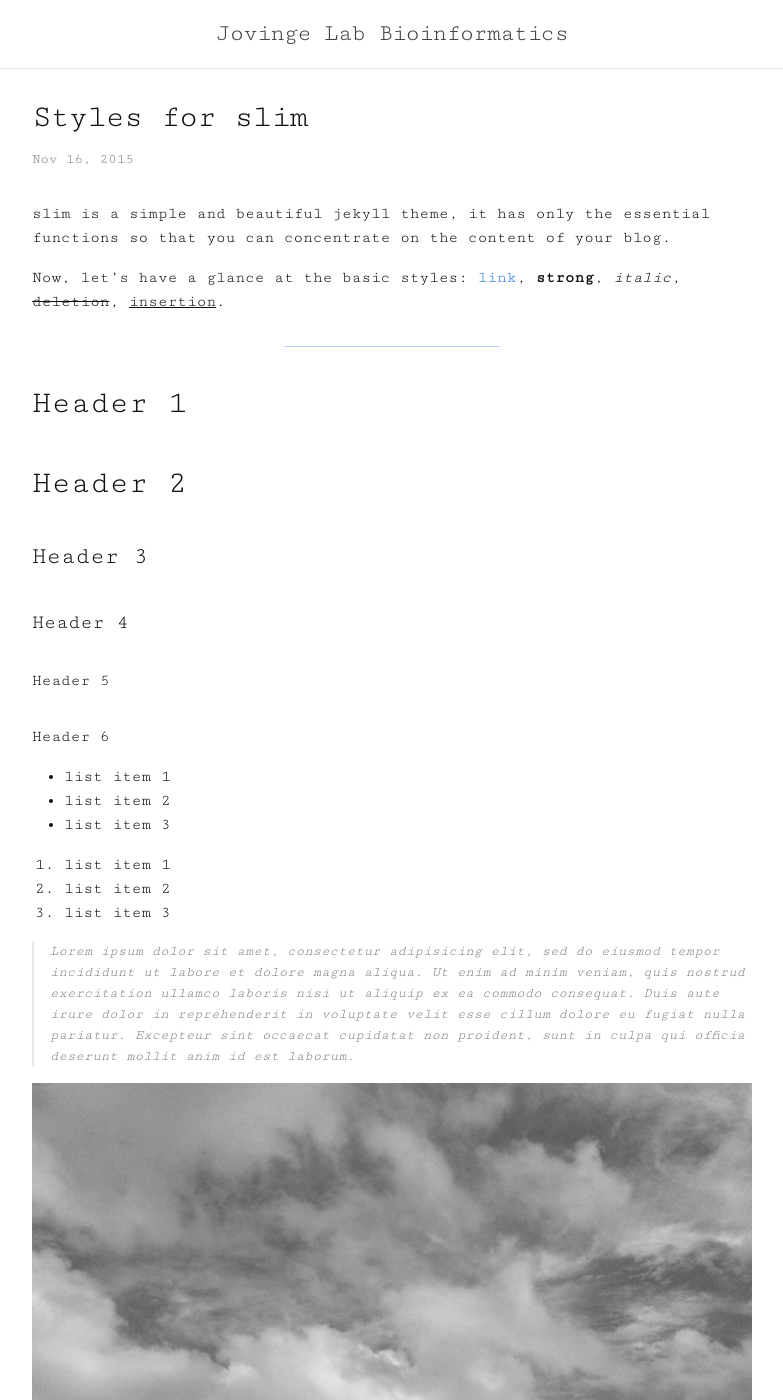
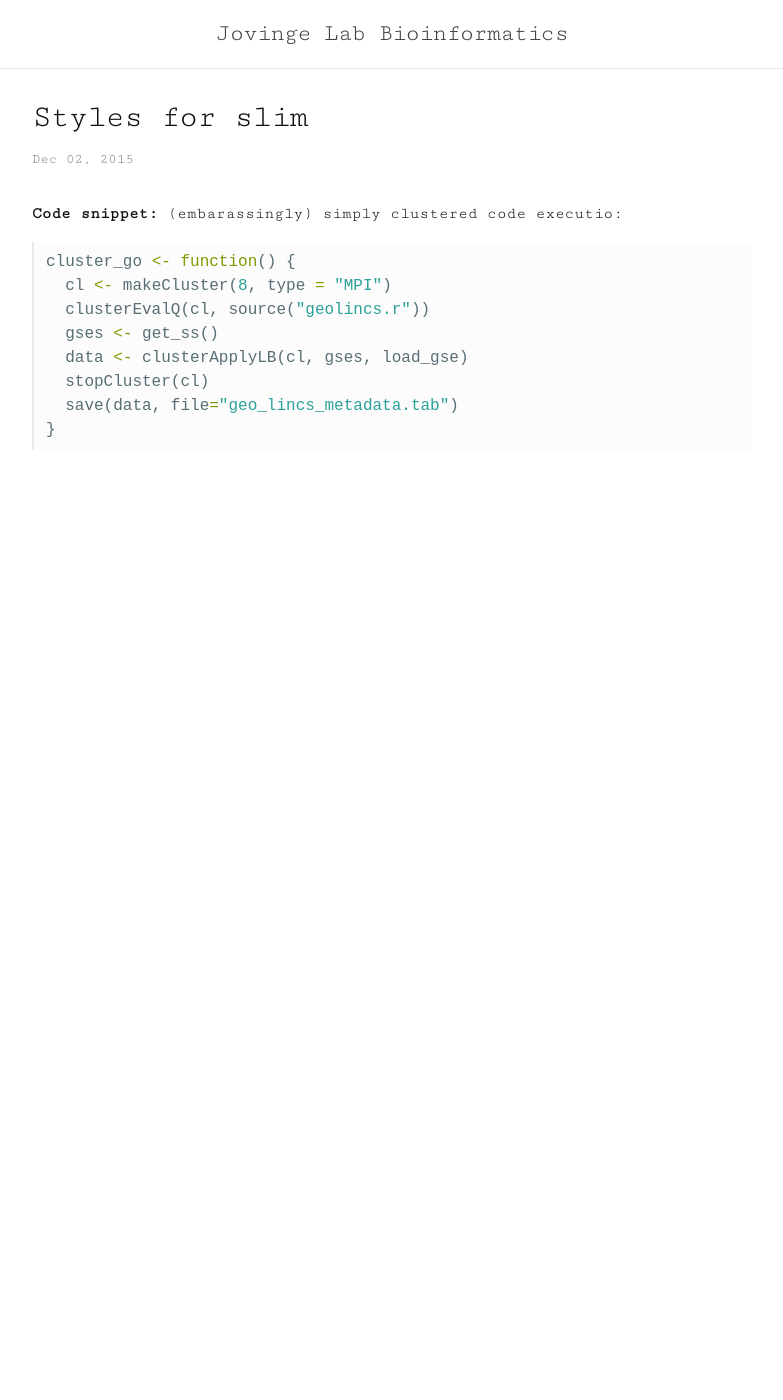
Before and after one commit to JovingeLabSoftware/JovingeLabSoftware.github.io, a Jekyll site: the page built from _posts/2015-11-16-styles-for-slim.md, in a window 1280 px wide and 1400 px high. Shown: the whole window, without its empty margins (248-1031 px from the left). Built offline with Jekyll 4.4.1, drawn with Linux system fonts in a browser that asks for light colours; Markdown is read by kramdown in place of the engine named in the settings; some of the changed text lies outside the part shown.

Commit message:
Updated 2015-11-16-styles-for-slim.md

````diff
--- a/_posts/2015-11-16-styles-for-slim.md
+++ b/_posts/2015-11-16-styles-for-slim.md
@@ -1,66 +1,20 @@
 ---
 layout: post
-title:  Styles for slim
-date:   2015-11-16  00:00:00
+title: Styles for slim
+date: 2015-12-02T00:00:00.000Z
+published: true
 ---
 
-slim is a simple and beautiful jekyll theme, it has only the essential functions
-so that you can concentrate on the content of your blog.
 
-Now, let's have a glance at the basic styles: [link](http://github.com/syaning/vida),
-**strong**, *italic*, <del>deletion</del>, <ins>insertion</ins>.
+**Code snippet:** (embarassingly) simply clustered code executio:
 
-<hr>
-
-# Header 1
-## Header 2
-### Header 3
-#### Header 4
-##### Header 5
-###### Header 6
-
-- list item 1
-- list item 2
-- list item 3
-
-1. list item 1
-2. list item 2
-3. list item 3
-
-> Lorem ipsum dolor sit amet, consectetur adipisicing elit, sed do eiusmod tempor incididunt ut labore et dolore magna aliqua. Ut enim ad minim veniam, quis nostrud exercitation ullamco laboris nisi ut aliquip ex ea commodo consequat. Duis aute irure dolor in reprehenderit in voluptate velit esse cillum dolore eu fugiat nulla pariatur. Excepteur sint occaecat cupidatat non proident, sunt in culpa qui officia deserunt mollit anim id est laborum.
-
-![]({{site.baseurl}}/images/image.png)
-
-<table>
-    <thead>
-        <tr>
-            <th>Name</th>
-            <th>Age</th>
-            <th>Fruit</th>
-        </tr>
-    </thead>
-    <tbody>
-        <tr>
-            <td>Alex</td>
-            <td>22</td>
-            <td>Apple</td>
-        </tr>
-        <tr>
-            <td>Bran</td>
-            <td>20</td>
-            <td>Orange</td>
-        </tr>
-        <tr>
-            <td>Mike</td>
-            <td>21</td>
-            <td>Waltermelon</td>
-        </tr>
-    </tbody>
-</table>
-
-```javascript
-// index.js
-var arr = [1, 2, 3, 4, 5];
-var b = arr.map(x => x * x);
-console.log(b);
+```R
+cluster_go <- function() {
+  cl <- makeCluster(8, type = "MPI")
+  clusterEvalQ(cl, source("geolincs.r"))
+  gses <- get_ss()
+  data <- clusterApplyLB(cl, gses, load_gse)
+  stopCluster(cl)
+  save(data, file="geo_lincs_metadata.tab")
+}
 ```
````
